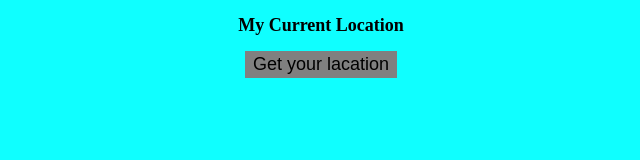
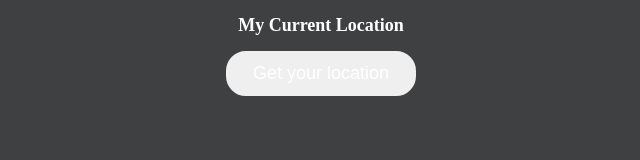
Before and after one commit to niftyrinki/My-Weather, a website: page index.html in a window 1280 px wide. Shown: the whole page, without its empty margins (319-959 px from the left). Drawn offline with Linux system fonts and the light colour scheme.

Commit message:
create app.js

```diff
--- a/index.html
+++ b/index.html
@@ -7,7 +7,7 @@
 	<body>
 		<div class="myweather">
 			<h2>My Current Location</h2>
-			<button type="button" id="button">Get your lacation</button>
+			<button type="button" id="button">Get your location</button>
 			<div id="output"></div>
 		</div>
 		<script type="text/javascript" src="weather.js"></script>
--- a/style.css
+++ b/style.css
@@ -1,22 +1,23 @@
 body {
-	background-color: #0fffff;
+	background-color: #3f4041;
 }
 
 .myweather {
 	height: 100%;
 	width: 100%;
 	text-align: center;
-
 }
 
 h2 {
- font-size: 18px;
- color: #0000ffss;
+	font-size: 18px;
+	color: #ffffff;
 }
 
 button {
 	font-size: 18px;
- color: #000000;
- border: 2px solid grey;
- background-color: grey;
+	color: #ffffff;
+	border: 2px solid buttonface;
+	border-radius: 20px;
+	padding: 10px 25px;
+	opacity: 1.5;
 }
--- a/weather.js
+++ b/weather.js
@@ -10,7 +10,7 @@ function geoFindMe() {
     var latitude  = position.coords.latitude;
     var longitude = position.coords.longitude;
 
-    output.innerHTML = '<p>Latitude is ' + latitude + '° <br>Longitude is ' + longitude + '°</p>';
+    output.innerHTML = '<p>Latitude is ' + latitude + ' <br>Longitude is ' + longitude + '</p>';
 
     var img = new Image();
     img.src = "https://maps.googleapis.com/maps/api/staticmap?center=" + latitude + "," + longitude + "&zoom=13&size=300x300&sensor=false";
@@ -22,7 +22,7 @@ function geoFindMe() {
     output.innerHTML = "Unable to retrieve your location";
   };
 
-  output.innerHTML = "<p>Locating…</p>";
+  output.innerHTML = "<p>Locating</p>";
 
   navigator.geolocation.getCurrentPosition(success, error);
 }
```
Also changed, not shown: app.js (added, +18 -0 lines), route.js (added, +15 -0 lines).
